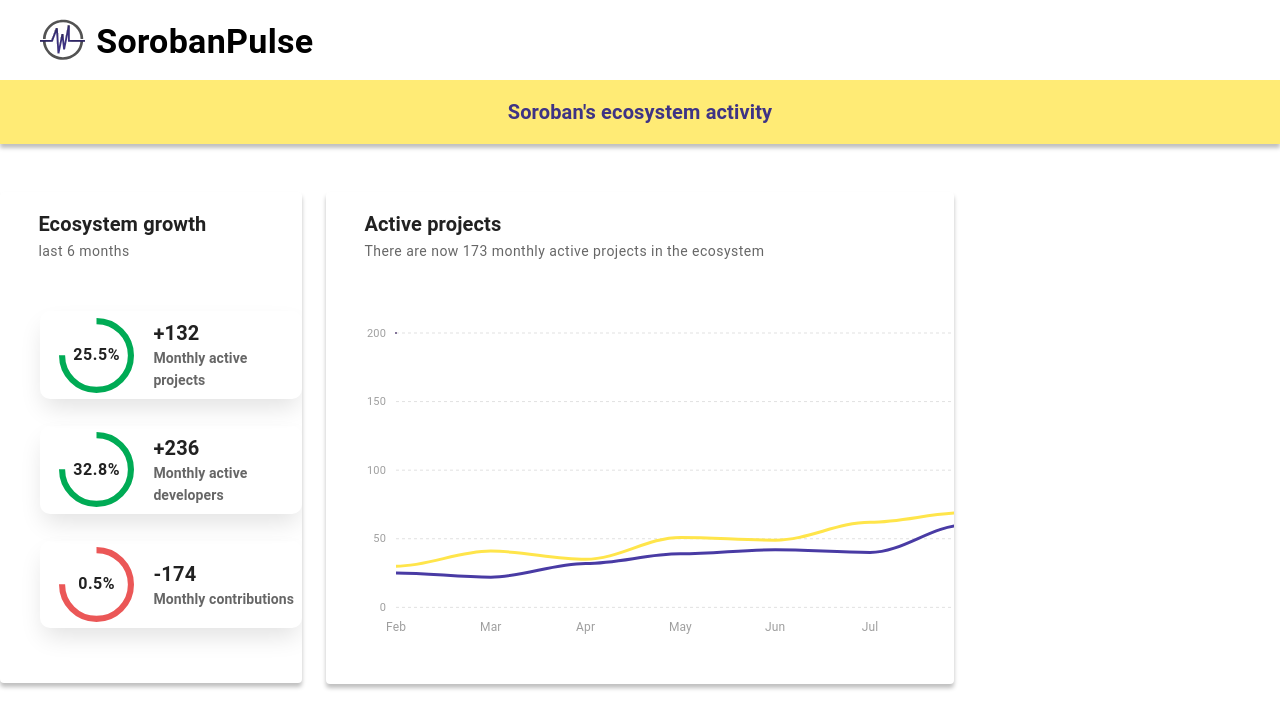
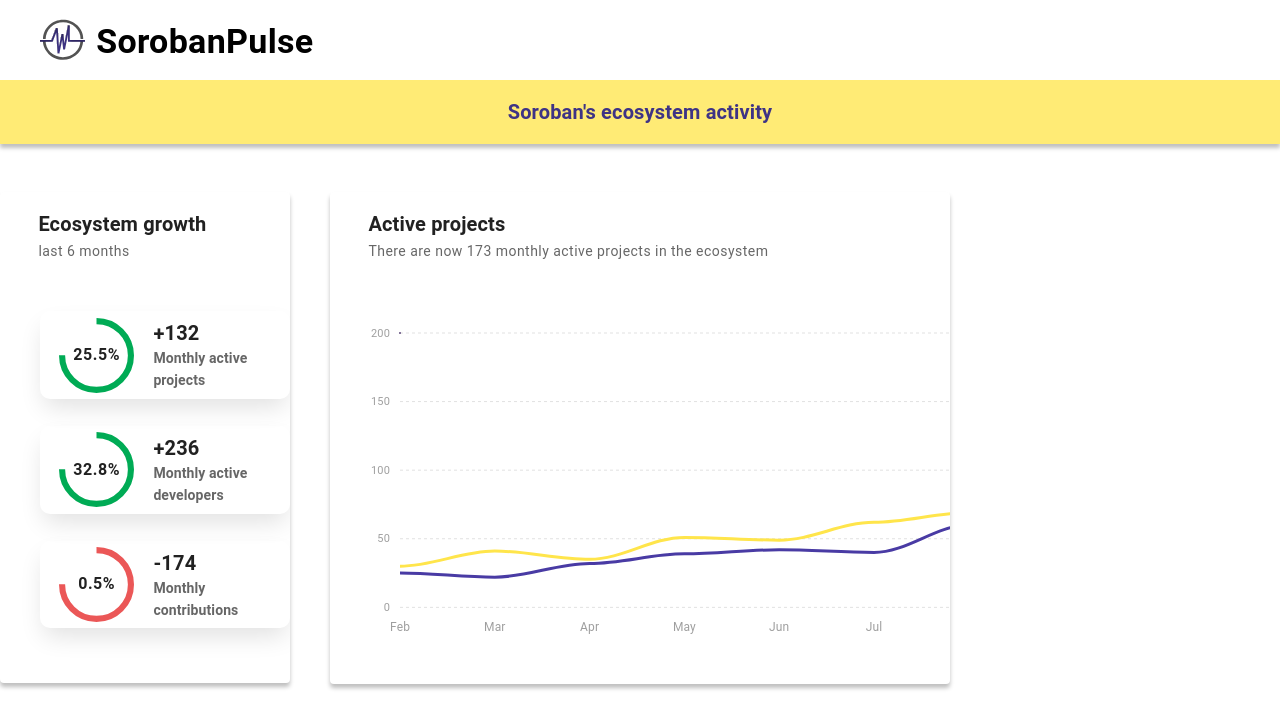
Before and after one commit to CrossChainLabs-Stellar/sorobanpulse-webapp, a React (Create React App) app: page / in a window 1280 px wide. Shown: the top 728 px of the page. Built offline with nearby package versions, Linux system fonts and the light colour scheme.

Commit message:
Update Dashboard.js

```diff
--- a/src/components/Dashboard.js
+++ b/src/components/Dashboard.js
@@ -15,7 +15,7 @@
 
     return (
         <Box sx={{ marginX: { xl: '24rem', lg: '8rem' } }}>
-            <Grid container spacing={3}>
+            <Grid container spacing={5}>
 
                 <Grid item xs={12} md={3} lg={4}>
                     <EcosystemGrowth />
```
